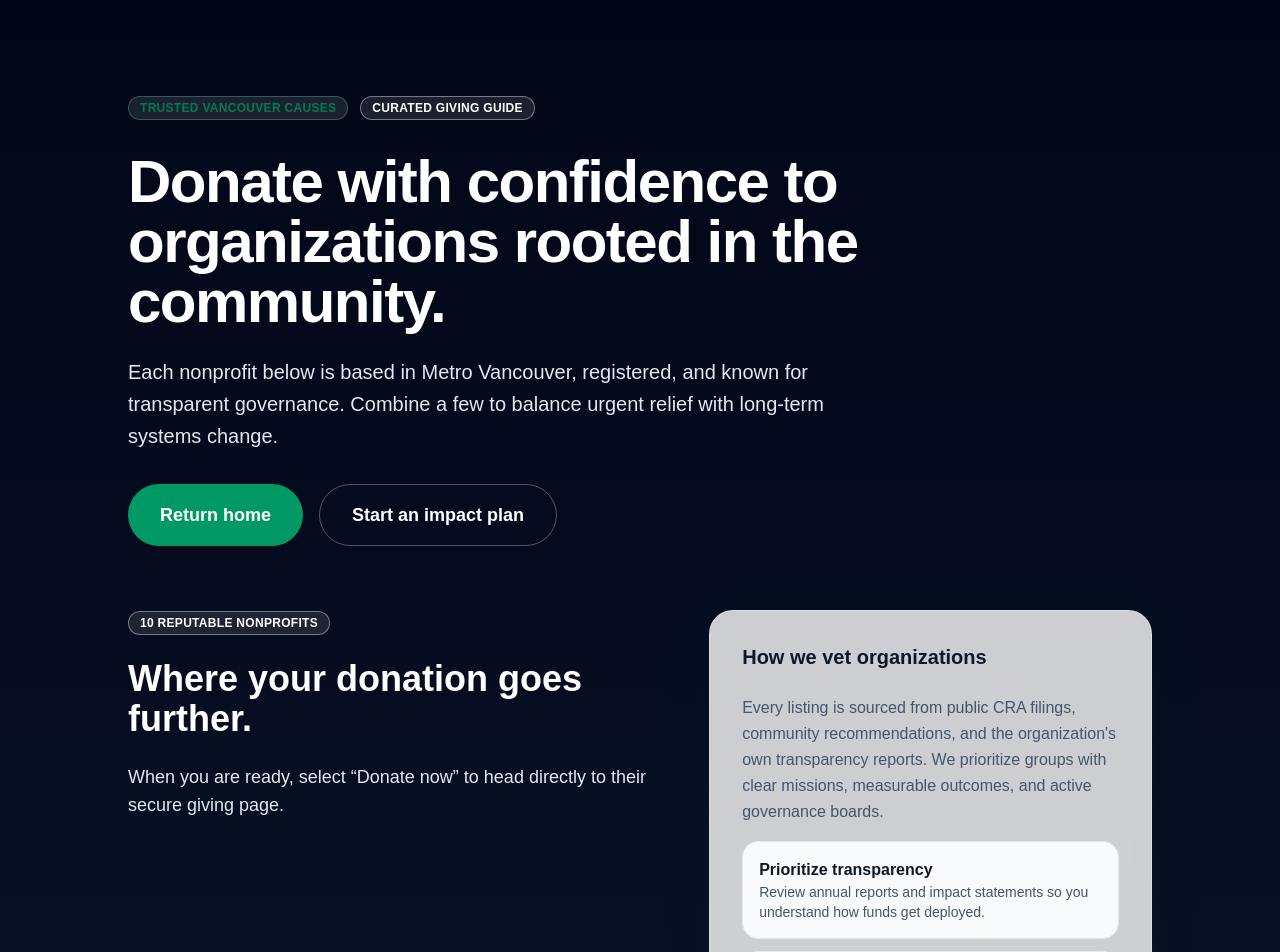
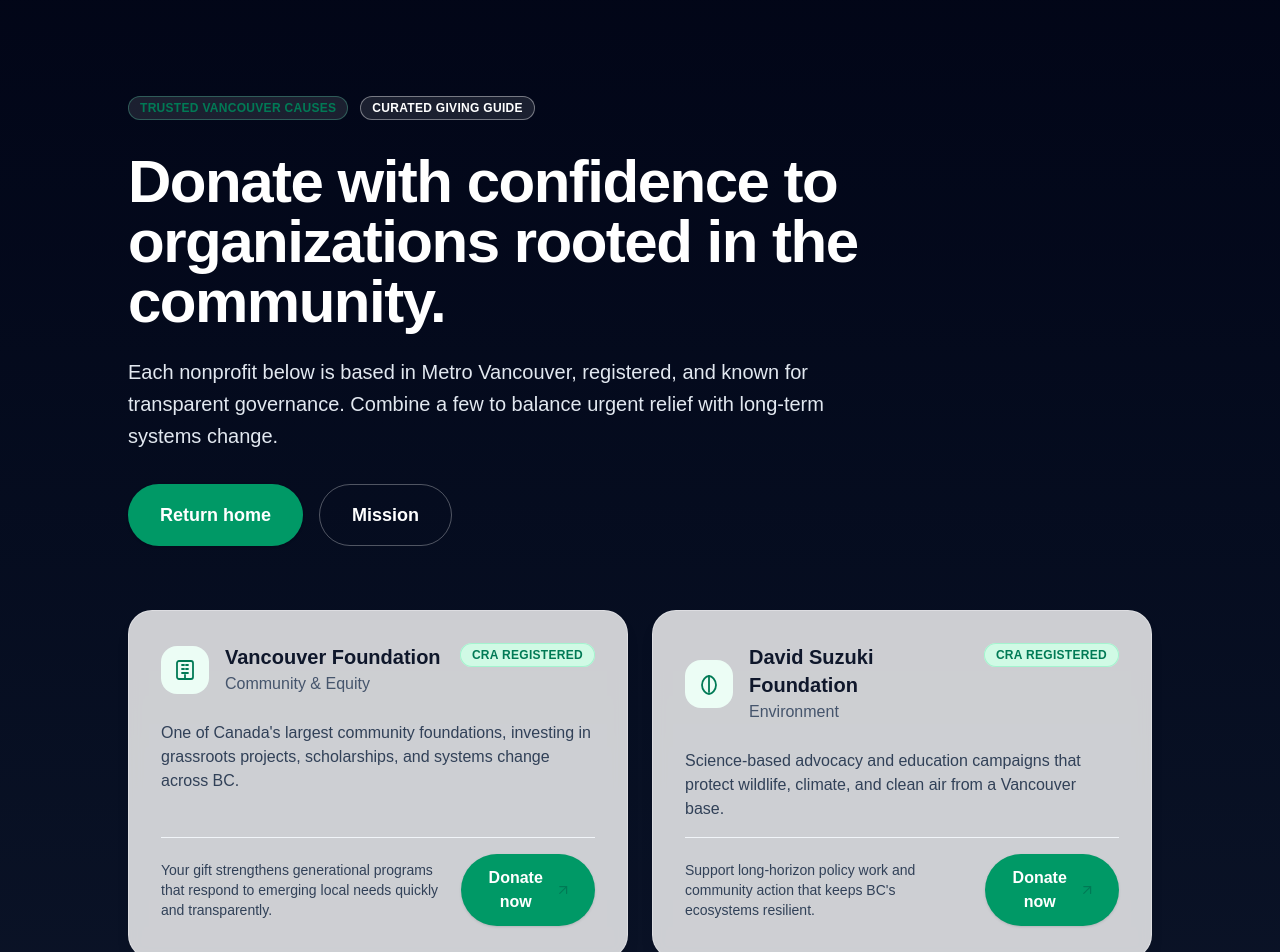
Before and after one commit to gmook9/helpingCanada, a Next.js app: page /donate in a window 1280 px wide. Shown: the top 952 px of the page. Built offline with nearby package versions, Linux system fonts and the light colour scheme.

Commit message:
Added mission link + button & removed section to improve UI/UX

```diff
--- a/src/app/donate/page.tsx
+++ b/src/app/donate/page.tsx
@@ -243,44 +243,18 @@
             >
               Return home
             </Link>
+            <Link href="/mission">
               <Button
                 variant="outline"
                 size="lg"
                 className="border-white/30 text-white hover:border-emerald-300 hover:bg-white/10 hover:text-emerald-100"
               >
-              Start an impact plan
+                Mission
               </Button>
+            </Link>
           </div>
         </section>
 
-        <section className="grid gap-10 lg:grid-cols-[1.1fr_0.9fr]">
-          <div className="space-y-6">
-            <Badge variant="neutral" className="bg-white/10 text-white ring-white/40">
-              10 reputable nonprofits
-            </Badge>
-            <h2 className="text-3xl font-semibold text-white sm:text-4xl">Where your donation goes further.</h2>
-            <p className="text-lg text-slate-200">
-              When you are ready, select &ldquo;Donate now&rdquo; to head directly to their secure giving page.
-            </p>
-          </div>
-          <Card className="bg-white text-slate-900 shadow-2xl shadow-emerald-500/10">
-            <CardHeader className="space-y-4">
-              <CardTitle className="text-2xl">How we vet organizations</CardTitle>
-              <CardDescription className="text-slate-600">
-                Every listing is sourced from public CRA filings, community recommendations, and the organization&apos;s own transparency
-                reports. We prioritize groups with clear missions, measurable outcomes, and active governance boards.
-              </CardDescription>
-            </CardHeader>
-            <CardContent className="grid gap-3 text-sm text-slate-600">
-              {givingPrinciples.map((principle) => (
-                <div key={principle.title} className="rounded-2xl border border-slate-200 bg-slate-50 p-4">
-                  <p className="text-base font-semibold text-slate-900">{principle.title}</p>
-                  <p className="text-slate-600">{principle.copy}</p>
-                </div>
-              ))}
-            </CardContent>
-          </Card>
-        </section>
 
         <section className="grid gap-6 md:grid-cols-2">
           {organizations.map((organization) => {
```
Lines whose indentation alone changed are shown as unchanged.
